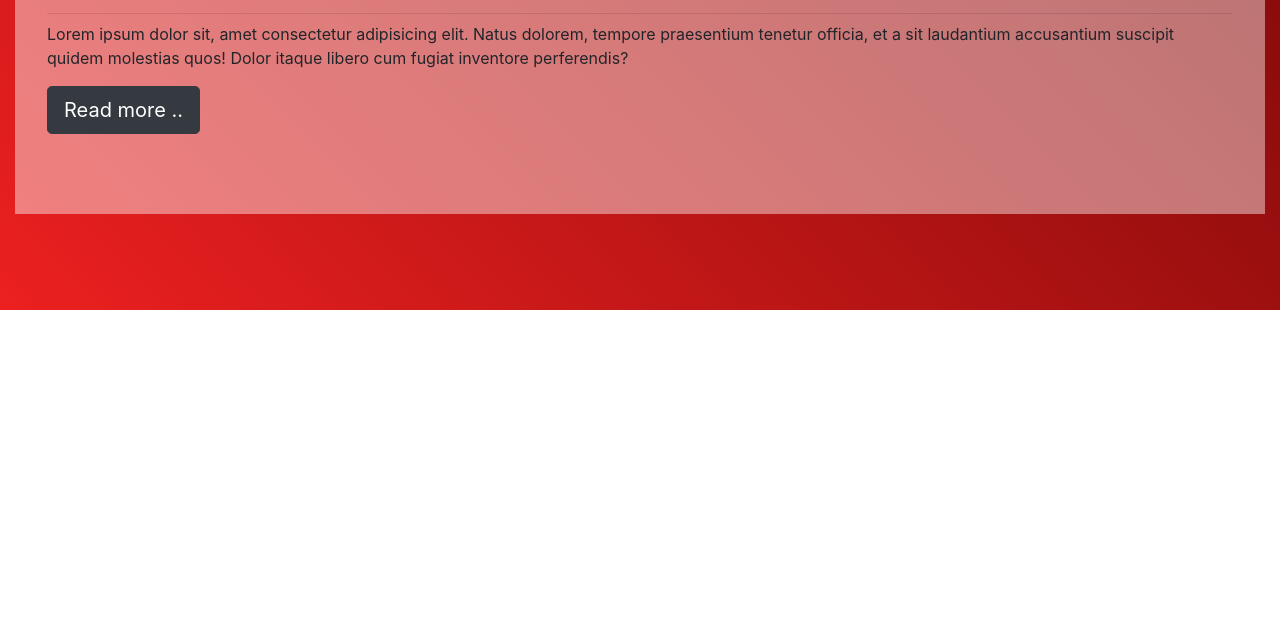
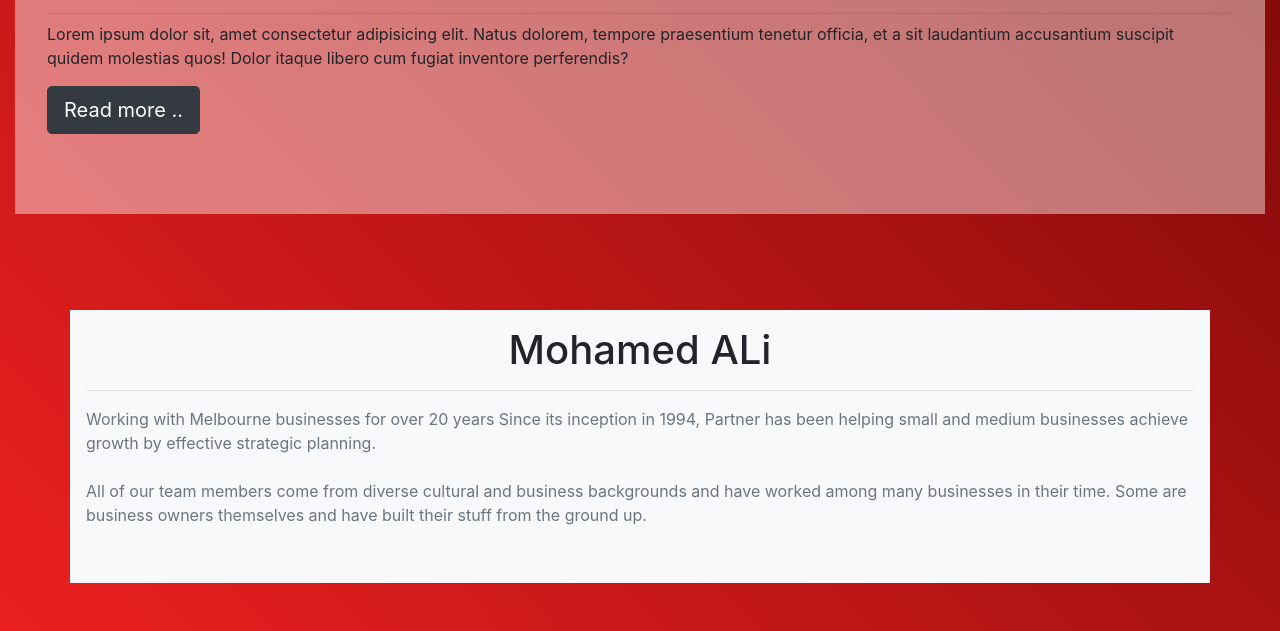
Before and after one commit to MoBekheet/trainee, a plain HTML site: page index.html in a window 1280 px wide. Shown: the part 656-1287 px from the top of the page. Before the commit the page ends 966 px from the top, so only its background shows below. Drawn offline with Linux system fonts and the light colour scheme.

Commit message:
add section

```diff
--- a/index.html
+++ b/index.html
@@ -46,6 +46,21 @@
   </section>
 
 
+  <!-- Mohamed ALi-->
+  <section>
+    <div class="container mo-ali bg-light p-3 mb-5">
+      <h1 class="text-center">Mohamed ALi</h1>
+      <hr>
+      <p class="text-muted">Working with Melbourne businesses for over 20 years
+          Since its inception in 1994, Partner has been helping small and medium businesses achieve growth by effective strategic planning.
+          <br><br>
+          All of our team members come from diverse cultural and business backgrounds and have worked among many businesses in their time. Some are business owners themselves and have built their stuff from the ground up.
+          <br><br>
+        </p>
+    </div>
+  </section>
+
+
   <script src="js/main.js"></script>
 </body>
 
```
